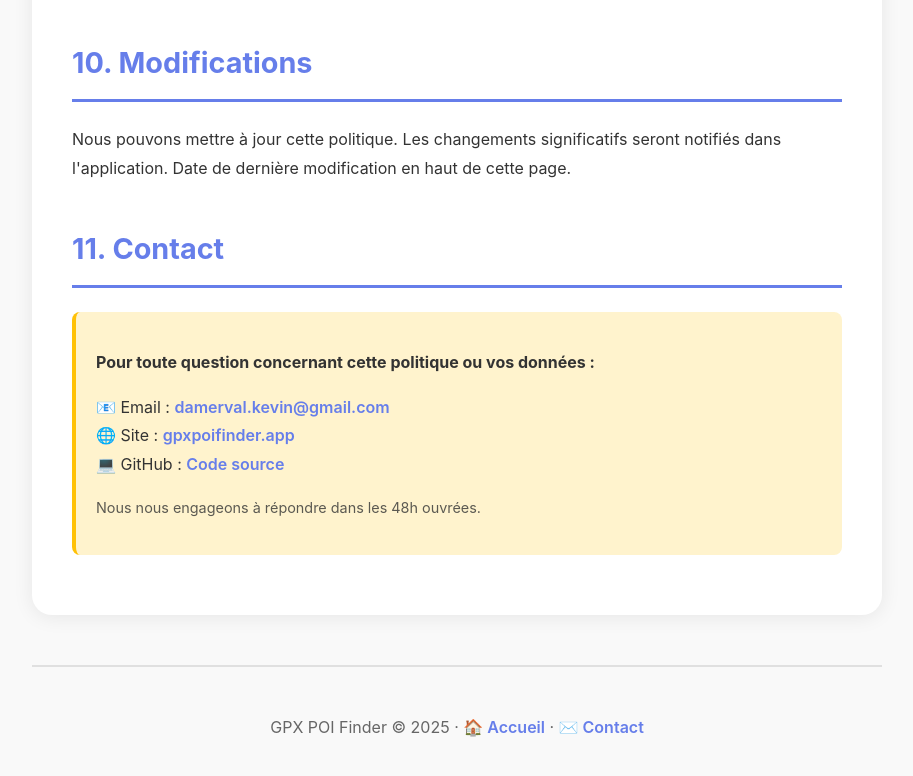
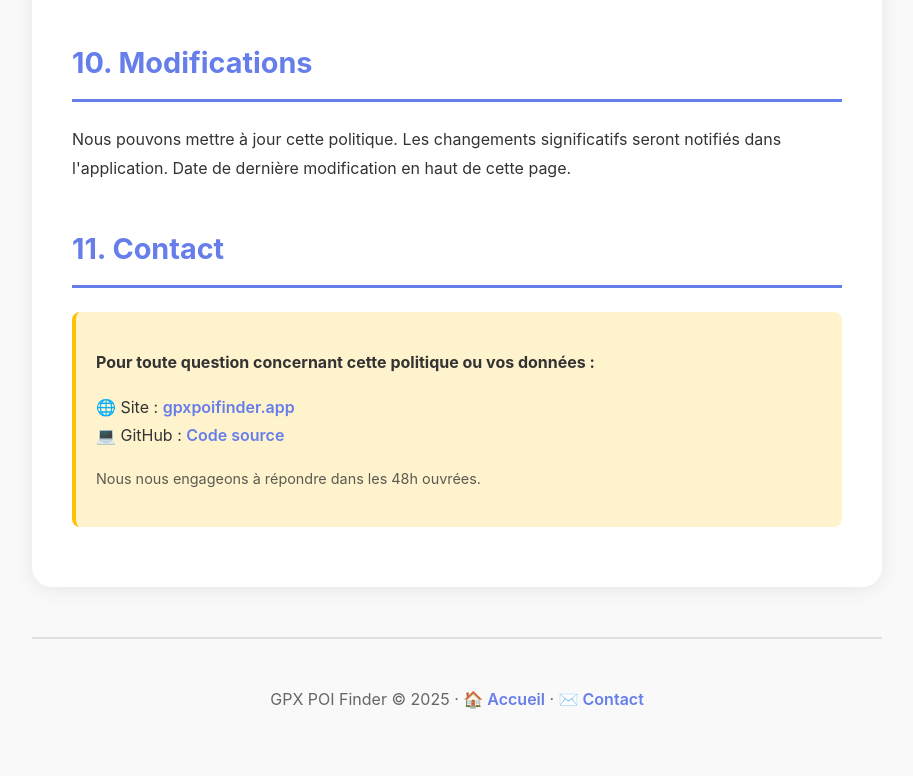
Before and after one commit to kdamerval/gpx-poi-finder, a plain HTML site: page privacy/index.html in a window 1280 px wide. Shown: the part 4566-5342 px from the top of the page, without its empty margins (183-1096 px from the left). Drawn offline with Linux system fonts and the light colour scheme.

Commit message:
Update index.html

```diff
--- a/privacy/index.html
+++ b/privacy/index.html
@@ -289,7 +289,7 @@
     <div class="highlight">
       <p><strong>Pour toute question concernant cette politique ou vos données :</strong></p>
       <p>
-        📧 Email : <a href="mailto:damerval.kevin@gmail.com">damerval.kevin@gmail.com</a><br>
+        <!--📧 Email : <a href="mailto:damerval.kevin@gmail.com">damerval.kevin@gmail.com</a><br>-->
         🌐 Site : <a href="../">gpxpoifinder.app</a><br>
         💻 GitHub : <a href="https://github.com/VOTRE_USERNAME/VOTRE_REPO">Code source</a>
       </p>
```
